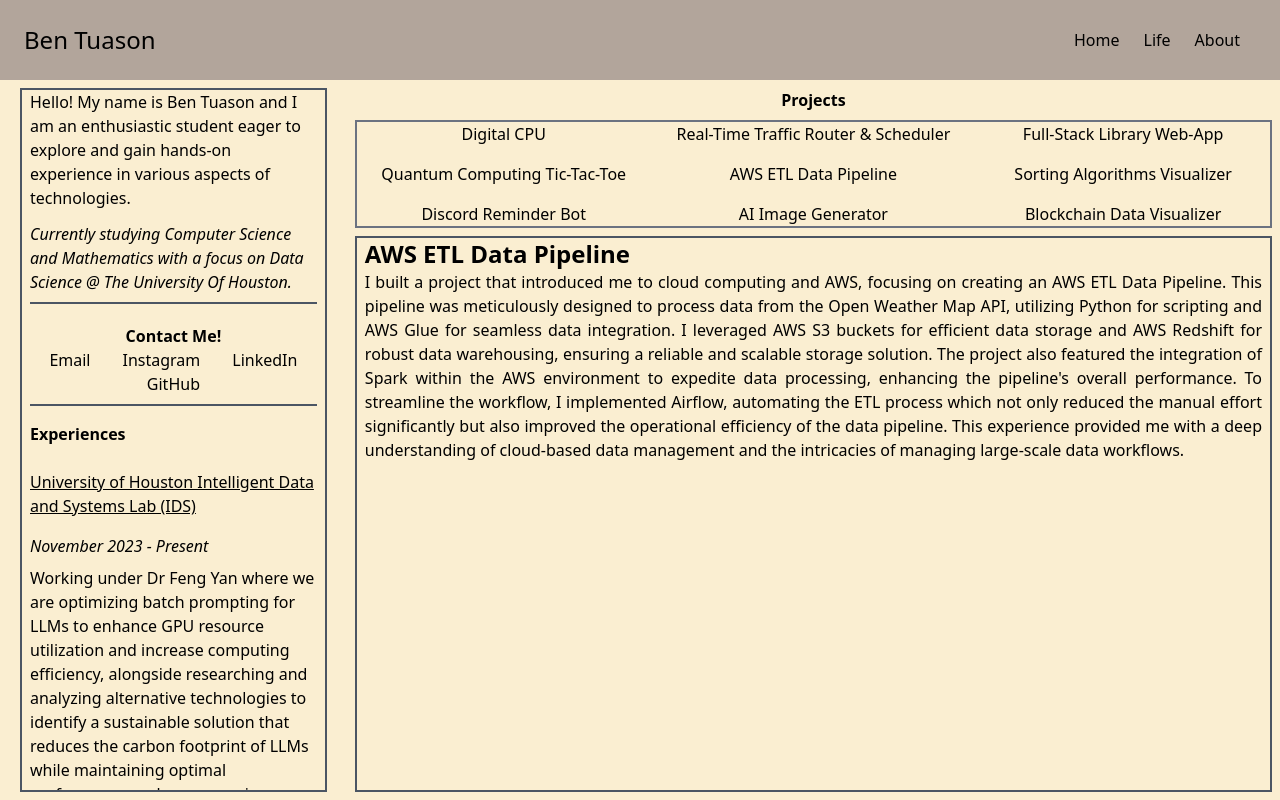
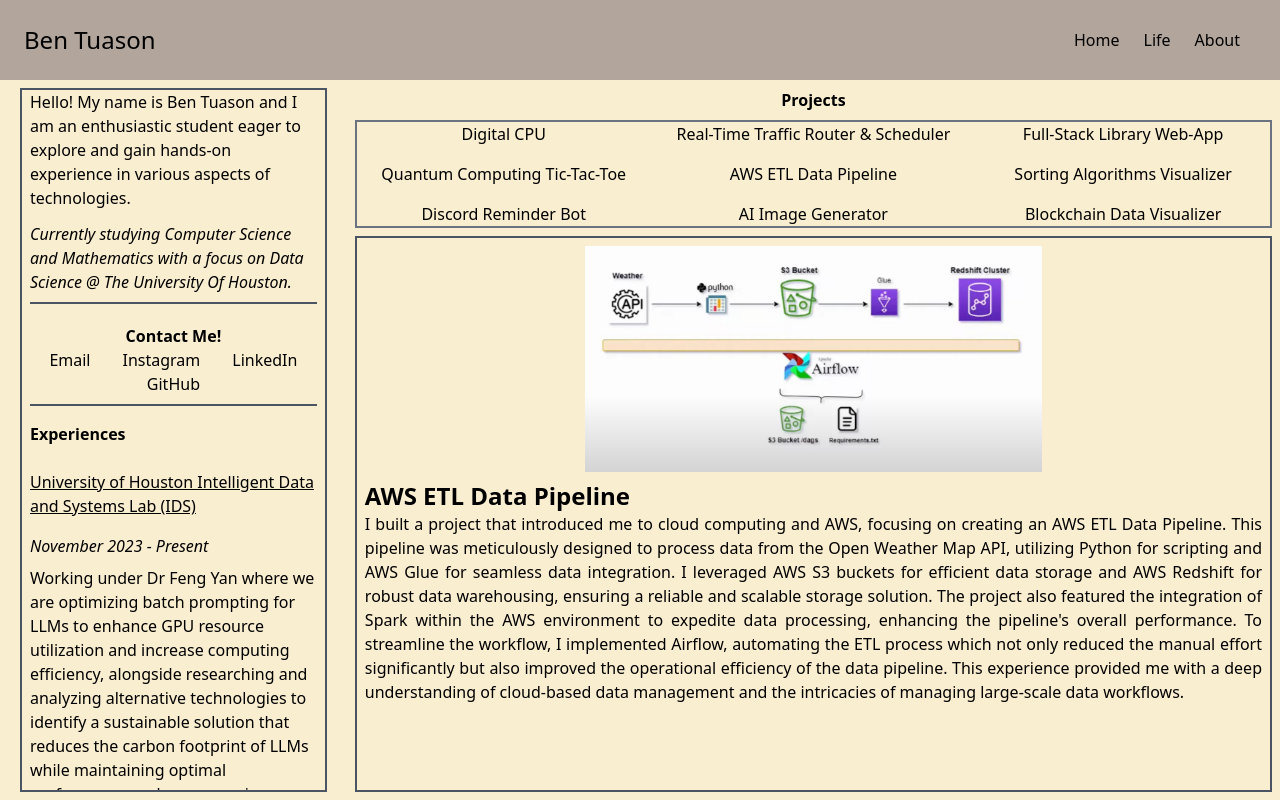
Before and after one commit to BenTuason/porfolio-website, a React (Create React App) app: page / in a window 1280 px wide. Both pictures are taken after a click on the button "AWS ETL Data Pipeline". Built offline with nearby package versions, Linux system fonts and the light colour scheme.

Commit message:
image for aws project added

```diff
--- a/src/pages/Home.js
+++ b/src/pages/Home.js
@@ -2,7 +2,7 @@
 import React, { useState } from 'react';
 import CPU from './CPU.png';
 import brens from './Brenshams.png'
-
+import pipe from './pipelien.png'
 const Home = () => {
   const [selectedProject, setSelectedProject] = useState('cpu');
 
@@ -176,6 +176,9 @@
                     </div>
                 )}
     {selectedProject === 'cloud' && (<div className='flex-grow overflow-y-auto projectdescription border-solid border-2 border-gray-600 mt-2 mb-2'>
+                        <div className='w-full flex justify-center mt-2 mb-2'>
+                        <img src={pipe} alt='Pipeline Architecture' className='mx-2 w-1/2'/>
+                        </div>
                         <h1 className='font-bold text-2xl text-left mx-2'>AWS ETL Data Pipeline</h1>
                         <p className='mx-2 text-justify'>
                         I built a project that introduced me to cloud computing and AWS, focusing on creating an AWS ETL Data Pipeline. This pipeline was meticulously
```
Also changed, not shown: src/pages/pipelien.png (added).
